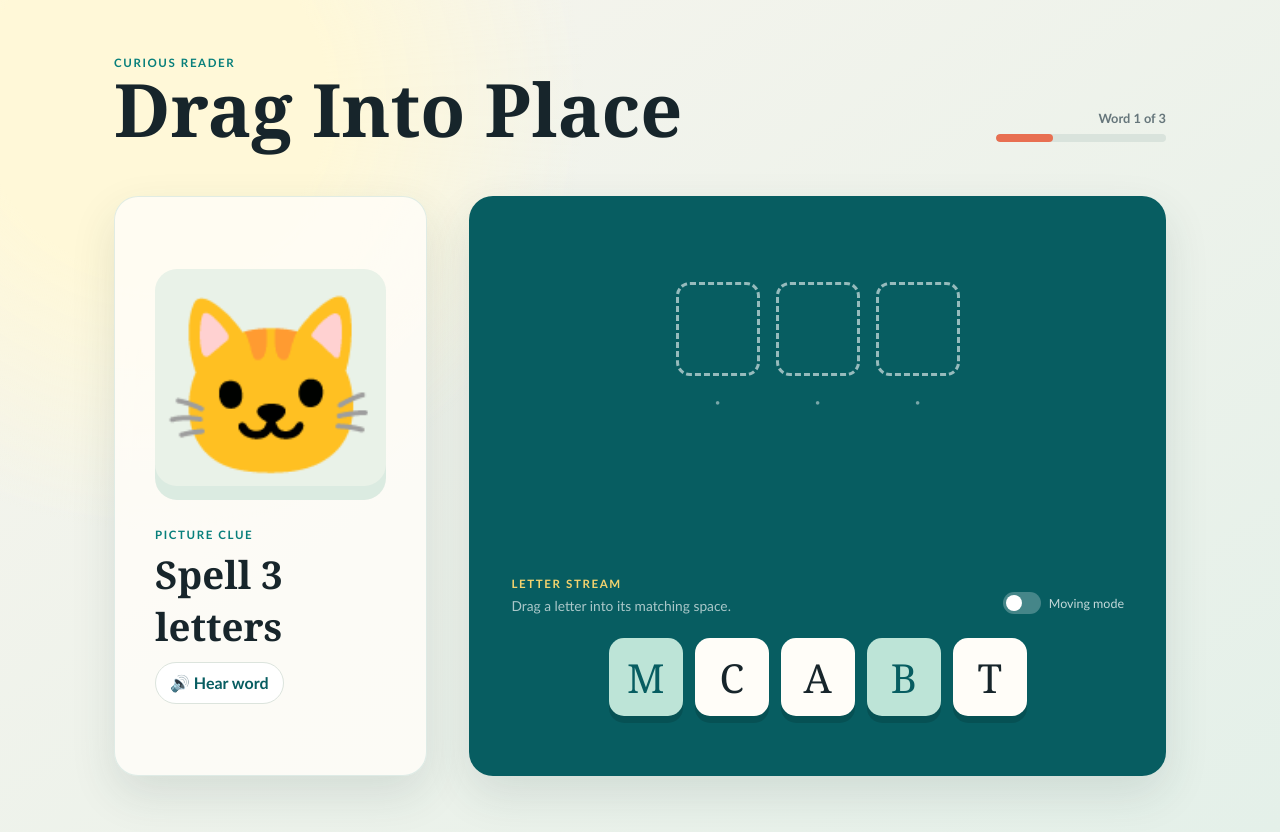
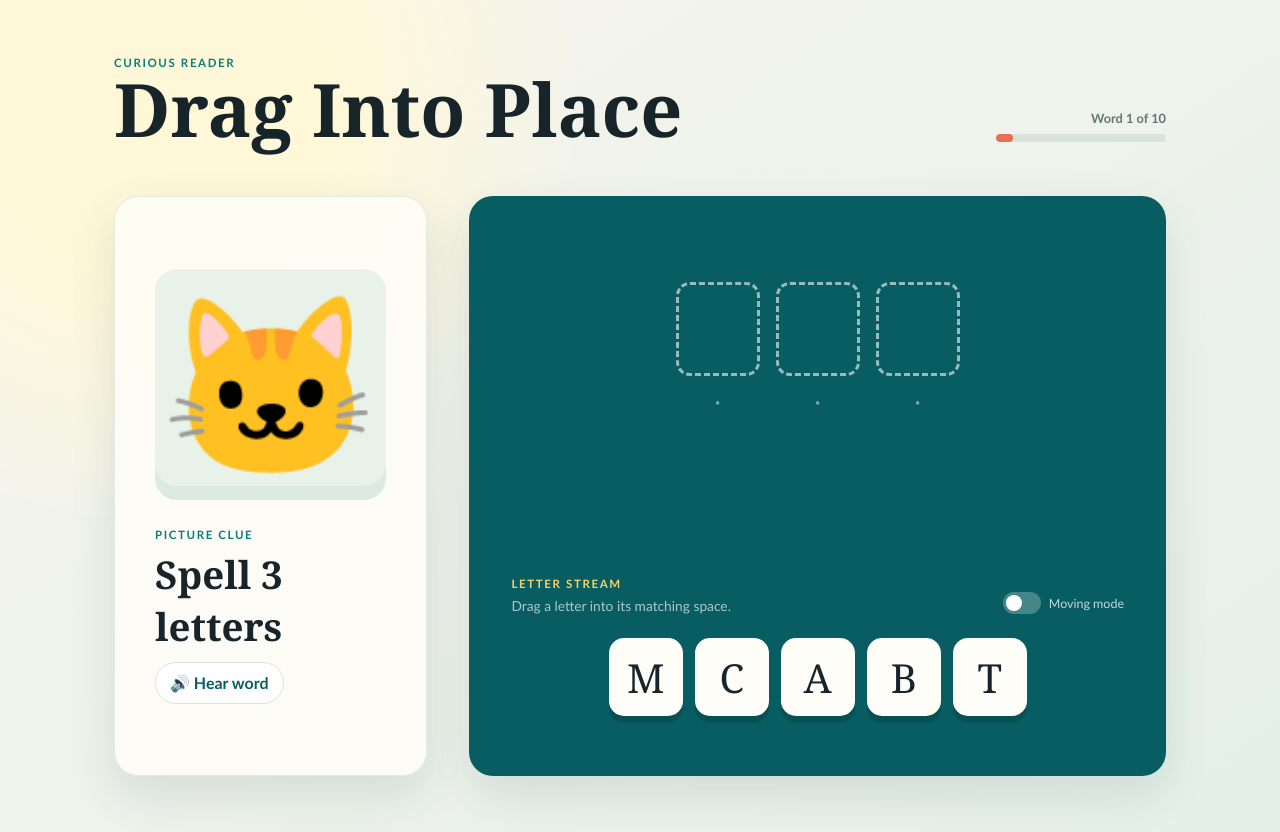
Before and after one commit to oysteinelvik/spelling.dragIntoPlace, a plain HTML site: page index.html in a window 1280 px wide. Drawn offline with Linux system fonts and the light colour scheme.

Commit message:
added more words

```diff
--- a/app.js
+++ b/app.js
@@ -119,7 +119,7 @@ function renderPuzzle() {
   state.hints = Array(puzzle.letters.length).fill(false);
   state.activeTiles = [...puzzle.letters.map((letter, index) => ({ id: `letter-${index}`, value: letter, index, foil: false })), ...puzzle.foils.map((letter, index) => ({ id: `foil-${index}`, value: letter, index, foil: true }))].sort(() => Math.random() - .5);
   $('word-prompt').textContent = `Spell ${puzzle.target_word.length} letters`;
-  $('clue-art').textContent = puzzle.target_word === 'cat' ? '🐱' : puzzle.target_word === 'sun' ? '☀️' : '🐟';
+  $('clue-art').textContent = puzzle.emoji || '🧩';
   $('clue-art').setAttribute('aria-label', `Picture clue for ${puzzle.target_word}`);
   $('answer-slots').innerHTML = puzzle.letters.map((_, index) => `<div class="slot" data-slot="${index}" tabindex="0" aria-label="Empty letter position ${index + 1}"></div>`).join('');
   $('hints').innerHTML = puzzle.letters.map((letter, index) => `<div class="hint" data-hint="${index}" aria-label="Hint for position ${index + 1}">${state.hints[index] ? letter : '·'}</div>`).join('');
--- a/lang/english/data.json
+++ b/lang/english/data.json
@@ -11,7 +11,8 @@
       "image": "cat",
       "hint_image": "cat-hint",
       "word_audio": "cat",
-      "letter_audio": ["c", "a", "t"]
+      "letter_audio": ["c", "a", "t"],
+      "emoji": "🐱"
     },
     {
       "level_id": 2,
@@ -21,7 +22,8 @@
       "image": "sun",
       "hint_image": "sun-hint",
       "word_audio": "sun",
-      "letter_audio": ["s", "u", "n"]
+      "letter_audio": ["s", "u", "n"],
+      "emoji": "☀️"
     },
     {
       "level_id": 3,
@@ -31,7 +33,85 @@
       "image": "fish",
       "hint_image": "fish-hint",
       "word_audio": "fish",
-      "letter_audio": ["f", "i", "s", "h"]
+      "letter_audio": ["f", "i", "s", "h"],
+      "emoji": "🐟"
+    },
+    {
+      "level_id": 4,
+      "target_word": "cup",
+      "letters": ["c", "u", "p"],
+      "foils": ["b", "s"],
+      "image": "cup",
+      "hint_image": "cup-hint",
+      "word_audio": "cup",
+      "letter_audio": ["c", "u", "p"],
+      "emoji": "🥛"
+    },
+    {
+      "level_id": 5,
+      "target_word": "hat",
+      "letters": ["h", "a", "t"],
+      "foils": ["c", "m"],
+      "image": "hat",
+      "hint_image": "hat-hint",
+      "word_audio": "hat",
+      "letter_audio": ["h", "a", "t"],
+      "emoji": "🎩"
+    },
+    {
+      "level_id": 6,
+      "target_word": "box",
+      "letters": ["b", "o", "x"],
+      "foils": ["t", "s"],
+      "image": "box",
+      "hint_image": "box-hint",
+      "word_audio": "box",
+      "letter_audio": ["b", "o", "x"],
+      "emoji": "📦"
+    },
+    {
+      "level_id": 7,
+      "target_word": "bag",
+      "letters": ["b", "a", "g"],
+      "foils": ["d", "r"],
+      "image": "bag",
+      "hint_image": "bag-hint",
+      "word_audio": "bag",
+      "letter_audio": ["b", "a", "g"],
+      "emoji": "👜"
+    },
+    {
+      "level_id": 8,
+      "target_word": "pen",
+      "letters": ["p", "e", "n"],
+      "foils": ["t", "l"],
+      "image": "pen",
+      "hint_image": "pen-hint",
+      "word_audio": "pen",
+      "letter_audio": ["p", "e", "n"],
+      "emoji": "✒️"
+    },
+    {
+      "level_id": 9,
+      "target_word": "key",
+      "letters": ["k", "e", "y"],
+      "foils": ["r", "s"],
+      "image": "key",
+      "hint_image": "key-hint",
+      "word_audio": "key",
+      "letter_audio": ["k", "e", "y"],
+      "emoji": "🔑"
+    },
+    {
+      "level_id": 10,
+      "target_word": "bed",
+      "letters": ["b", "e", "d"],
+      "foils": ["h", "s"],
+      "image": "bed",
+      "hint_image": "bed-hint",
+      "word_audio": "bed",
+      "letter_audio": ["b", "e", "d"],
+      "emoji": "🛏️"
     }
   ]
 }
--- a/styles.css
+++ b/styles.css
@@ -29,7 +29,7 @@ h1, h2, p { margin-top: 0; } h1 { margin-bottom: 0; font-family: Georgia, serif;
 .game-layout { display: grid; grid-template-columns: minmax(230px, .72fr) minmax(0, 1.6fr); gap: clamp(18px, 4vw, 42px); align-items: stretch; }.clue-panel { display: flex; flex-direction: column; justify-content: center; min-height: 580px; padding: clamp(20px, 4vw, 40px); }.clue-art { display: grid; place-items: center; aspect-ratio: 1; margin-bottom: 28px; border-radius: 22px; background: #e9f2e8; font-size: clamp(6rem, 15vw, 11rem); box-shadow: inset 0 -14px 0 rgba(8, 127, 123, .06); }.clue-panel h2 { max-width: 12ch; }.icon-button { align-self: start; border: 1px solid var(--line); border-radius: 999px; padding: 10px 14px; color: var(--teal-dark); background: #fff; font-weight: 700; }.icon-button:hover, .icon-button:focus-visible { border-color: var(--teal); outline: 3px solid rgba(8, 127, 123, .18); }
 .play-panel { display: flex; min-height: 580px; flex-direction: column; padding: clamp(18px, 4vw, 42px); border-radius: 24px; background: var(--teal-dark); box-shadow: var(--shadow); }.feedback { min-height: 30px; color: #fff; font-weight: 800; text-align: center; }.feedback.good { color: #f4d36e; }.feedback.bad { color: #ffb199; animation: nudge .25s ease; }.answer-slots { display: flex; justify-content: center; gap: clamp(8px, 2vw, 16px); min-height: 92px; margin: 14px 0 10px; }.slot { display: grid; place-items: center; width: clamp(54px, 10vw, 84px); height: clamp(64px, 12vw, 94px); border: 3px dashed rgba(255,255,255,.58); border-radius: 14px; color: #fff; font-family: Georgia, serif; font-size: clamp(2rem, 5vw, 3.4rem); transition: transform .2s, background .2s, border .2s; }.slot.over { transform: translateY(-5px); border-color: var(--yellow); background: rgba(244,201,93,.16); }.slot.filled { border-style: solid; border-color: var(--yellow); color: var(--ink); background: var(--yellow); }.hints { display: flex; justify-content: center; gap: clamp(8px, 2vw, 16px); min-height: 36px; margin-bottom: 34px; }.hint { width: clamp(54px, 10vw, 84px); color: rgba(255,255,255,.46); font-size: 1.5rem; text-align: center; }.hint.revealed { color: var(--yellow); }
 .tile-header { display: flex; align-items: end; justify-content: space-between; gap: 16px; margin-top: auto; color: #fff; }.tile-header .eyebrow { color: #f4d36e; }.helper { margin-bottom: 0; color: rgba(255,255,255,.66); font-size: .86rem; }.mode-toggle { display: flex; align-items: center; gap: 8px; color: rgba(255,255,255,.76); font-size: .78rem; white-space: nowrap; }.mode-toggle input { position: absolute; opacity: 0; }.toggle-track { position: relative; width: 38px; height: 22px; border-radius: 99px; background: rgba(255,255,255,.25); pointer-events: none; }.toggle-track::after { position: absolute; top: 3px; left: 3px; width: 16px; height: 16px; border-radius: 50%; background: #fff; content: ""; transition: transform .2s; }.mode-toggle input:checked + .toggle-track { background: var(--coral); }.mode-toggle input:checked + .toggle-track::after { transform: translateX(16px); }
-.tile-bank { display: flex; flex-wrap: wrap; justify-content: center; gap: 12px; min-height: 94px; padding: 24px 0 18px; }.tile { position: relative; display: grid; place-items: center; width: clamp(52px, 9vw, 74px); height: clamp(58px, 10vw, 78px); border: 0; border-radius: 15px; color: var(--ink); background: #fffdf8; box-shadow: 0 7px 0 rgba(0,0,0,.13); font-family: Georgia, serif; font-size: clamp(1.7rem, 4vw, 2.5rem); touch-action: none; user-select: none; transition: transform .2s, opacity .2s; }.tile:hover, .tile:focus-visible { transform: translateY(-6px) rotate(-2deg); outline: 3px solid var(--yellow); }.tile.foil { color: var(--teal-dark); background: #bde4d7; }.tile.moving { animation: drift 5s linear forwards; }.tile.stopped { animation-play-state: paused; }.tile.wrong-drop { animation: tile-nudge .3s ease; }.tile.gone { opacity: 0; transform: scale(.3); pointer-events: none; }.primary-button { align-self: center; border: 0; border-radius: 999px; padding: 14px 22px; color: #fff; background: var(--coral); box-shadow: 0 5px 0 #be523b; font-weight: 800; }.primary-button:hover, .primary-button:focus-visible { transform: translateY(-2px); outline: 3px solid rgba(244,201,93,.6); }.primary-button:active { transform: translateY(2px); box-shadow: 0 2px 0 #be523b; }
+.tile-bank { display: flex; flex-wrap: wrap; justify-content: center; gap: 12px; min-height: 94px; padding: 24px 0 18px; }.tile { position: relative; display: grid; place-items: center; width: clamp(52px, 9vw, 74px); height: clamp(58px, 10vw, 78px); border: 0; border-radius: 15px; color: var(--ink); background: #fffdf8; box-shadow: 0 7px 0 rgba(0,0,0,.13); font-family: Georgia, serif; font-size: clamp(1.7rem, 4vw, 2.5rem); touch-action: none; user-select: none; transition: transform .2s, opacity .2s; }.tile:hover, .tile:focus-visible { transform: translateY(-6px) rotate(-2deg); outline: 3px solid var(--yellow); }.tile.moving { animation: drift 5s linear forwards; }.tile.stopped { animation-play-state: paused; }.tile.wrong-drop { animation: tile-nudge .3s ease; }.tile.gone { opacity: 0; transform: scale(.3); pointer-events: none; }.primary-button { align-self: center; border: 0; border-radius: 999px; padding: 14px 22px; color: #fff; background: var(--coral); box-shadow: 0 5px 0 #be523b; font-weight: 800; }.primary-button:hover, .primary-button:focus-visible { transform: translateY(-2px); outline: 3px solid rgba(244,201,93,.6); }.primary-button:active { transform: translateY(2px); box-shadow: 0 2px 0 #be523b; }
 @keyframes spin { to { transform: rotate(360deg); } } @keyframes nudge { 25% { transform: translateX(-5px); } 75% { transform: translateX(5px); } } @keyframes tile-nudge { 25% { transform: translateX(-7px); } 75% { transform: translateX(7px); } } @keyframes drift { from { transform: translateX(-30vw); } to { transform: translateX(78vw); } }
 @media (max-width: 760px) { .topbar { align-items: start; flex-direction: column; }.progress-wrap { align-self: stretch; text-align: left; }.game-layout { grid-template-columns: 1fr; }.clue-panel { min-height: auto; }.clue-art { max-width: 210px; width: 54vw; margin-right: auto; margin-left: auto; }.clue-panel .eyebrow, .clue-panel h2, .clue-panel .icon-button { align-self: center; text-align: center; }.play-panel { min-height: 510px; }.tile-header { align-items: start; flex-direction: column; }.mode-toggle { align-self: flex-end; } }
 @media (prefers-reduced-motion: reduce) { *, *::before, *::after { animation-duration: .01ms !important; transition-duration: .01ms !important; } }
```
